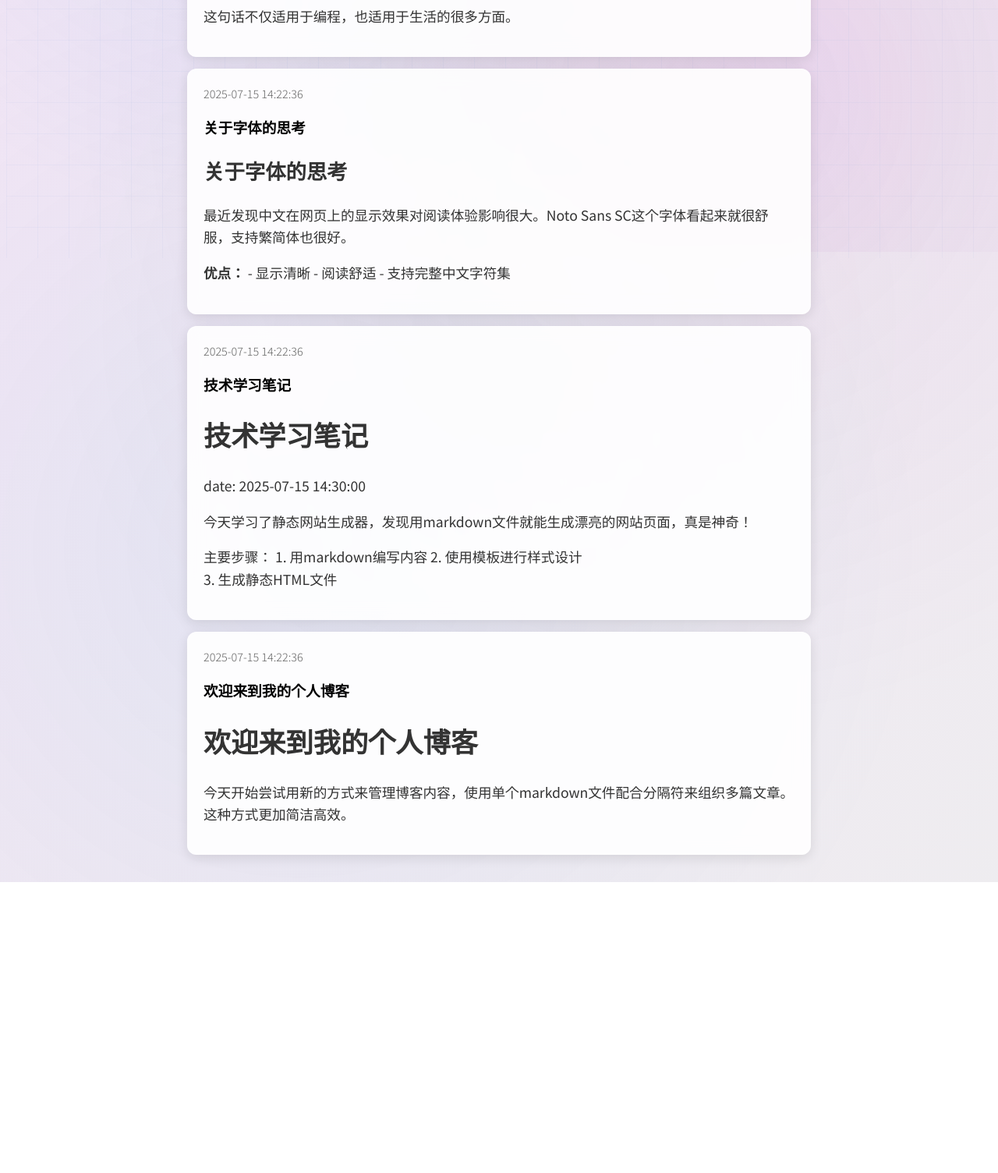
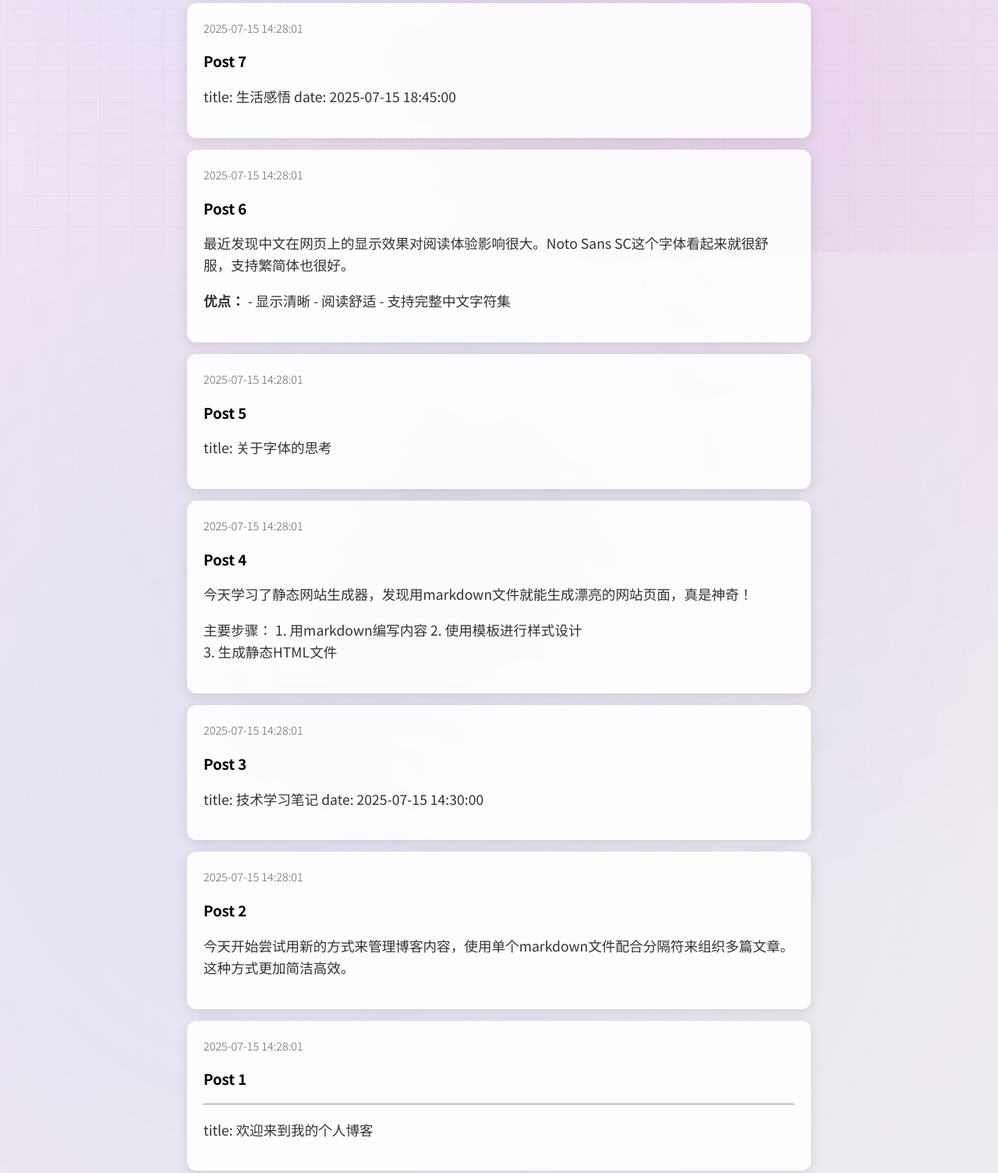
Before and after one commit to lwhoo/x, a plain HTML site: page index.html in a window 1280 px wide. Shown: the part 477-1981 px from the top of the page at 78% size. Before the commit the page ends 1608 px from the top, so only its background shows below. Drawn offline with Linux system fonts and the light colour scheme.

Commit message:
deploy: lwhoo/x_src@eeb7b79f1a81faeb4cf7153ed7804fc3d1ce0513

```diff
--- a/index.html
+++ b/index.html
@@ -19,26 +19,35 @@
 
                             <div class="tweet-item">
                                 <div class="tweet-meta">
-                                    <span class="tweet-time">2025-07-15 14:22:36</span>
+                                    <span class="tweet-time">2025-07-15 14:28:01</span>
                                 </div>
 
-                                    <h3 class="tweet-title">生活感悟</h3>
+                                    <h3 class="tweet-title">Post 8</h3>
 
-                                <div class="tweet-content"><h1>生活感悟</h1>
-<p>有时候最好的想法往往来自于不经意间的思考。今天走路时突然想到：</p>
+                                <div class="tweet-content"><p>有时候最好的想法往往来自于不经意间的思考。今天走路时突然想到：</p>
 <p>&gt; 最好的代码是没有代码，第二好的代码是简单代码。</p>
 <p>这句话不仅适用于编程，也适用于生活的很多方面。</p></div>
                             </div>
 
                             <div class="tweet-item">
                                 <div class="tweet-meta">
-                                    <span class="tweet-time">2025-07-15 14:22:36</span>
+                                    <span class="tweet-time">2025-07-15 14:28:01</span>
                                 </div>
 
-                                    <h3 class="tweet-title">关于字体的思考</h3>
+                                    <h3 class="tweet-title">Post 7</h3>
 
-                                <div class="tweet-content"><h2>关于字体的思考</h2>
-<p>最近发现中文在网页上的显示效果对阅读体验影响很大。Noto Sans SC这个字体看起来就很舒服，支持繁简体也很好。</p>
+                                <div class="tweet-content"><p>title: 生活感悟
+date: 2025-07-15 18:45:00</p></div>
+                            </div>
+
+                            <div class="tweet-item">
+                                <div class="tweet-meta">
+                                    <span class="tweet-time">2025-07-15 14:28:01</span>
+                                </div>
+
+                                    <h3 class="tweet-title">Post 6</h3>
+
+                                <div class="tweet-content"><p>最近发现中文在网页上的显示效果对阅读体验影响很大。Noto Sans SC这个字体看起来就很舒服，支持繁简体也很好。</p>
 <p><strong>优点：</strong>
 - 显示清晰
 - 阅读舒适
@@ -47,14 +56,22 @@
 
                             <div class="tweet-item">
                                 <div class="tweet-meta">
-                                    <span class="tweet-time">2025-07-15 14:22:36</span>
+                                    <span class="tweet-time">2025-07-15 14:28:01</span>
                                 </div>
 
-                                    <h3 class="tweet-title">技术学习笔记</h3>
+                                    <h3 class="tweet-title">Post 5</h3>
 
-                                <div class="tweet-content"><h1>技术学习笔记</h1>
-<p>date: 2025-07-15 14:30:00</p>
-<p>今天学习了静态网站生成器，发现用markdown文件就能生成漂亮的网站页面，真是神奇！</p>
+                                <div class="tweet-content"><p>title: 关于字体的思考</p></div>
+                            </div>
+
+                            <div class="tweet-item">
+                                <div class="tweet-meta">
+                                    <span class="tweet-time">2025-07-15 14:28:01</span>
+                                </div>
+
+                                    <h3 class="tweet-title">Post 4</h3>
+
+                                <div class="tweet-content"><p>今天学习了静态网站生成器，发现用markdown文件就能生成漂亮的网站页面，真是神奇！</p>
 <p>主要步骤：
 1. 用markdown编写内容
 2. 使用模板进行样式设计<br />
@@ -63,13 +80,34 @@
 
                             <div class="tweet-item">
                                 <div class="tweet-meta">
-                                    <span class="tweet-time">2025-07-15 14:22:36</span>
+                                    <span class="tweet-time">2025-07-15 14:28:01</span>
                                 </div>
 
-                                    <h3 class="tweet-title">欢迎来到我的个人博客</h3>
+                                    <h3 class="tweet-title">Post 3</h3>
 
-                                <div class="tweet-content"><h1>欢迎来到我的个人博客</h1>
-<p>今天开始尝试用新的方式来管理博客内容，使用单个markdown文件配合分隔符来组织多篇文章。这种方式更加简洁高效。</p></div>
+                                <div class="tweet-content"><p>title: 技术学习笔记
+date: 2025-07-15 14:30:00</p></div>
+                            </div>
+
+                            <div class="tweet-item">
+                                <div class="tweet-meta">
+                                    <span class="tweet-time">2025-07-15 14:28:01</span>
+                                </div>
+
+                                    <h3 class="tweet-title">Post 2</h3>
+
+                                <div class="tweet-content"><p>今天开始尝试用新的方式来管理博客内容，使用单个markdown文件配合分隔符来组织多篇文章。这种方式更加简洁高效。</p></div>
+                            </div>
+
+                            <div class="tweet-item">
+                                <div class="tweet-meta">
+                                    <span class="tweet-time">2025-07-15 14:28:01</span>
+                                </div>
+
+                                    <h3 class="tweet-title">Post 1</h3>
+
+                                <div class="tweet-content"><hr />
+<p>title: 欢迎来到我的个人博客</p></div>
                             </div>
 
 
```
